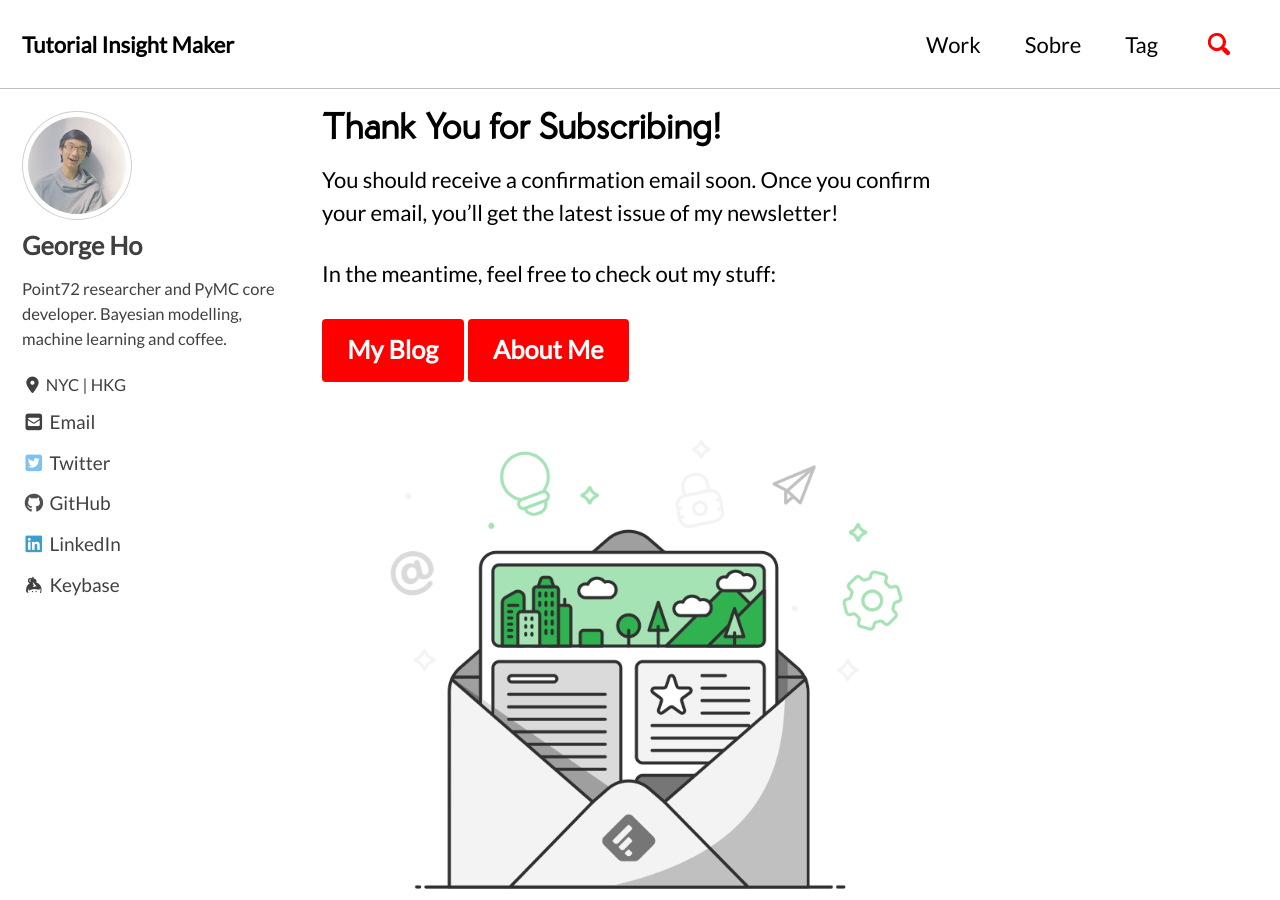
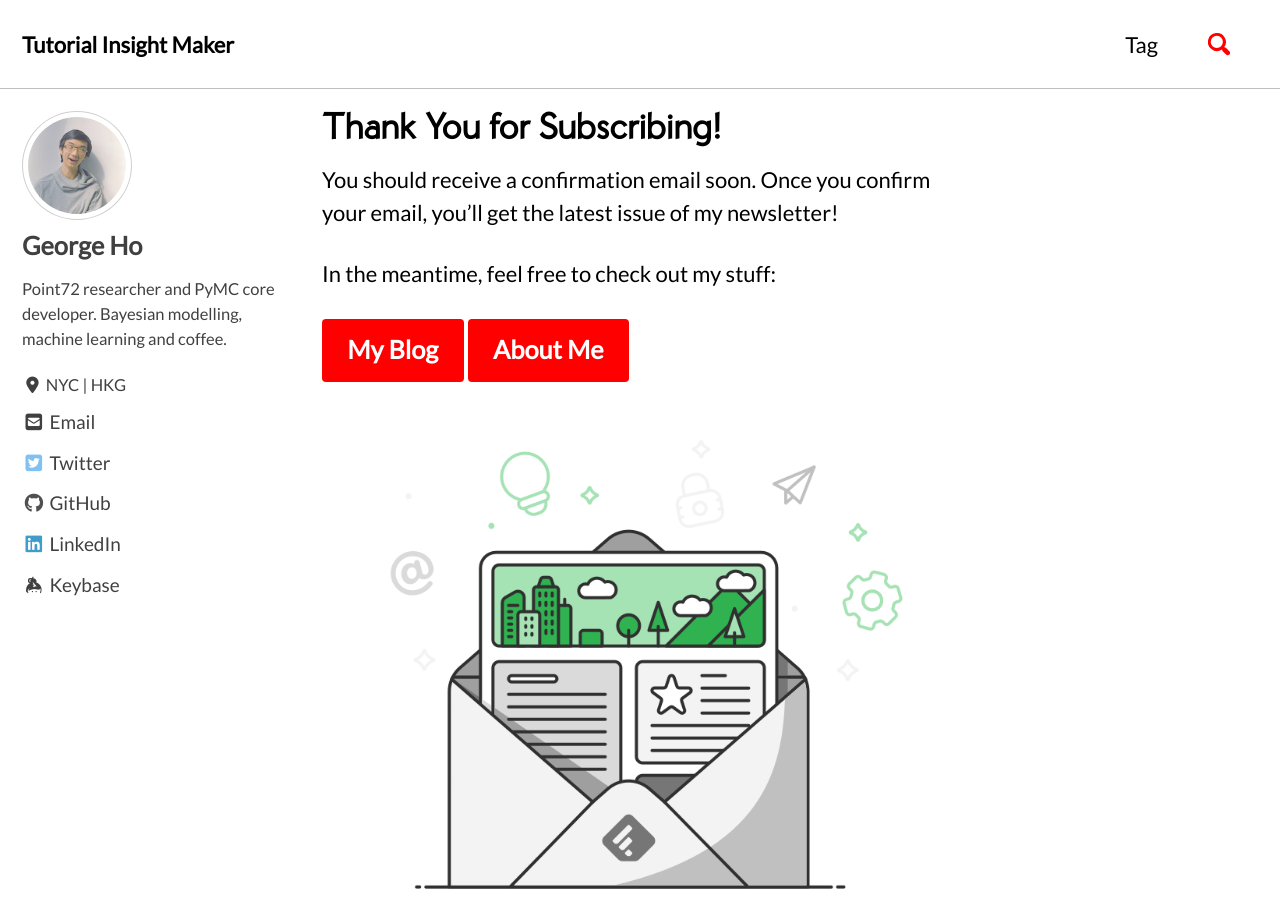
Before and after one commit to milenalauschner/MM, a Jekyll site: the page built from _pages/thank-you.md, in a window 1280 px wide and 900 px high. Built offline with Jekyll 4.4.1, drawn with Linux system fonts in a browser that asks for light colours; cached includes are drawn as plain includes; nearby versions of some CDN libraries; comment, search, counter and statistics services are not loaded.

Commit message:
Update navigation.yml

```diff
--- a/_data/navigation.yml
+++ b/_data/navigation.yml
@@ -1,13 +1,7 @@
 # main links
 main:
-  - title: "Work"
-    url: /work
-  - title: "Sobre"
-    url: /about
   - title: "Tag"
     url: /tags
-  # - title: "Sitemap"
-  #   url: /sitemap/
 
 blogroll:
     - title: "Seções"
```
